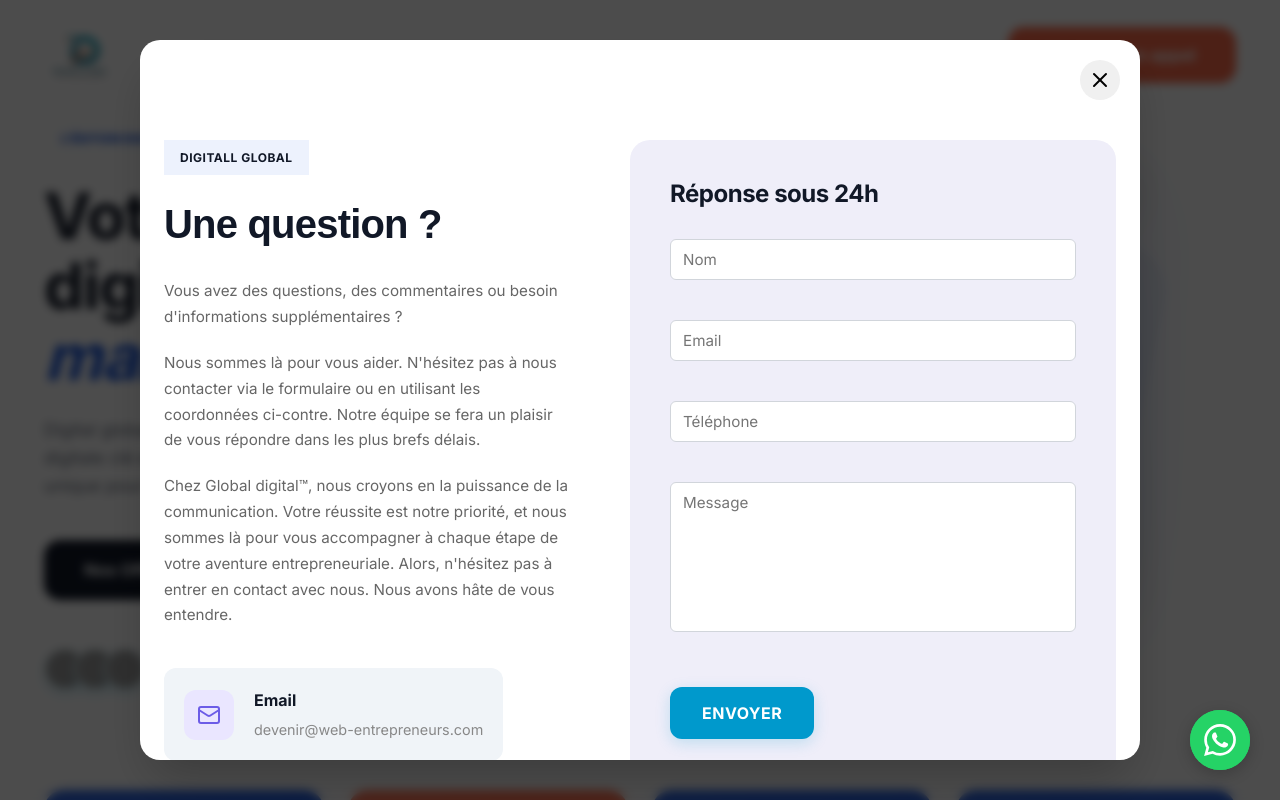
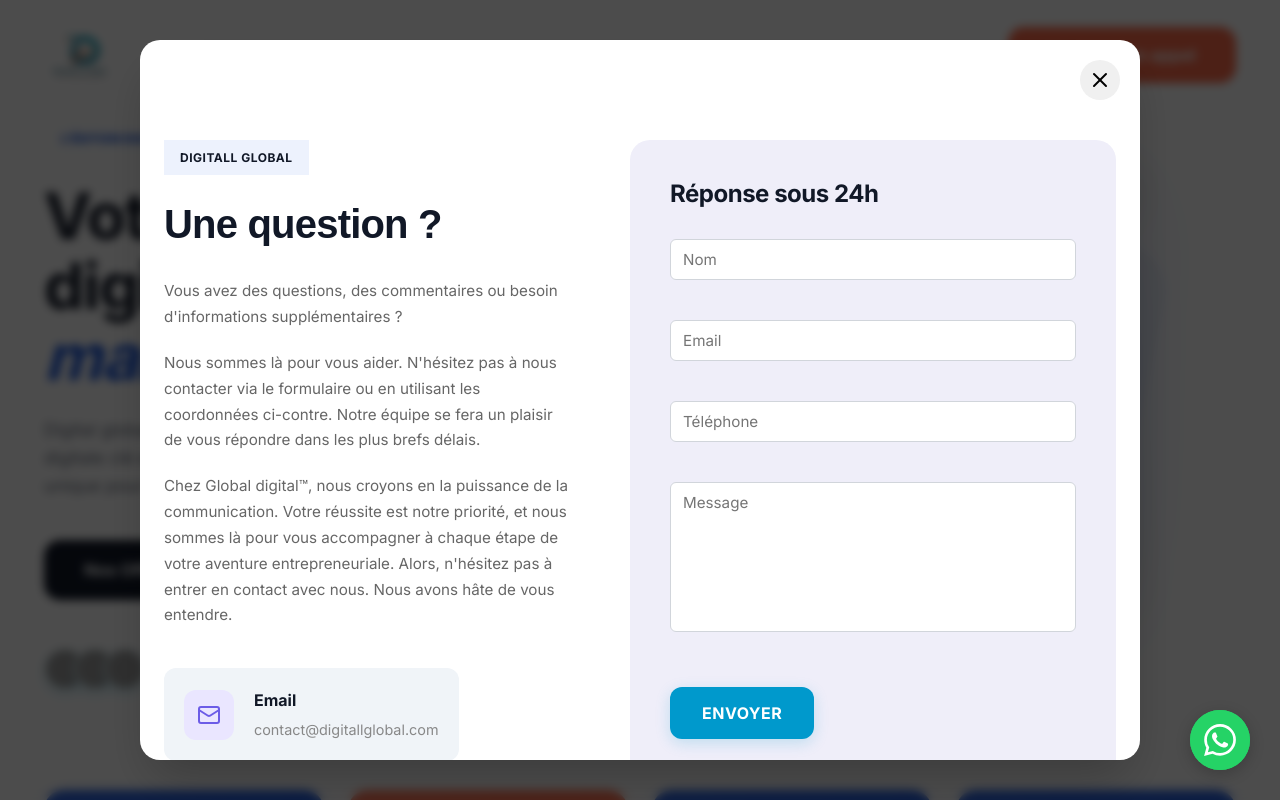
Before and after one commit to igitboosterplus/digitallglobal, a React (Vite) app: page / in a window 1280 px wide. Both pictures are taken after a click on the link "Contact". Shown: the top 800 px of the page. Built offline with nearby package versions, Linux system fonts and the light colour scheme; grey boxes are pictures that could not be loaded.

Commit message:
modification pour le mail

```diff
--- a/src/components/Contact.jsx
+++ b/src/components/Contact.jsx
@@ -24,7 +24,7 @@
                         </div>
                         <div className="email-details">
                             <span className="email-label">Email</span>
-                            <a href="mailto:devenir@web-entrepreneurs.com" className="email-link">devenir@web-entrepreneurs.com</a>
+                            <a href="mailto:devenir@web-entrepreneurs.com" className="email-link">contact@digitallglobal.com</a>
                         </div>
                     </div>
                 </div>
```
